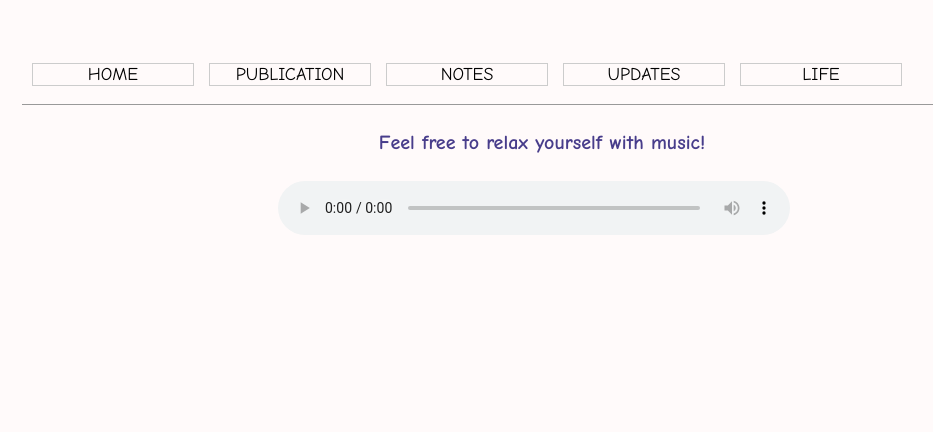
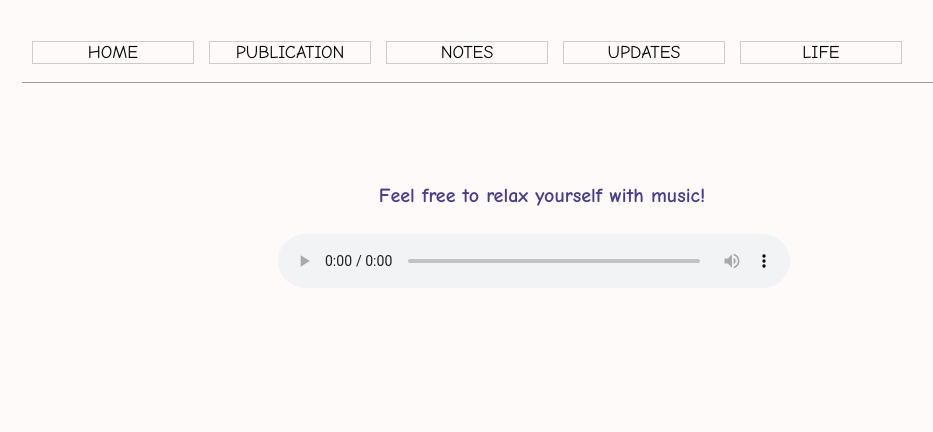
Before and after one commit to lichenggg/lichenggg.github.io, a plain HTML site: page Life.html in a window 1280 px wide. Shown: the top 432 px of the page, without its empty margins (106-1039 px from the left). Drawn offline with Linux system fonts and the light colour scheme.

Commit message:
life changed

```diff
--- a/style_life.css
+++ b/style_life.css
@@ -49,8 +49,9 @@ body#life{
 
 
 #music{
-    margin-top: 30px;
+    padding-top: 150px;
     height:auto;
+
 }
 
 #music h3{
```
